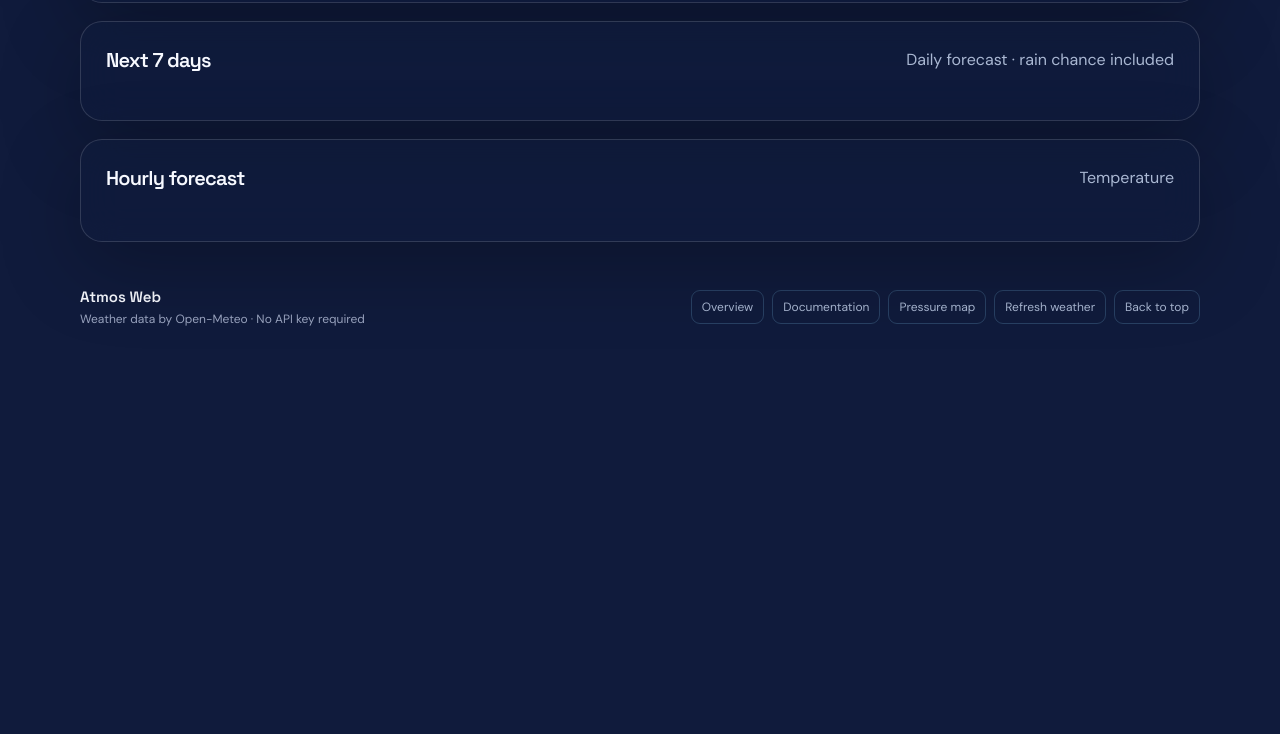
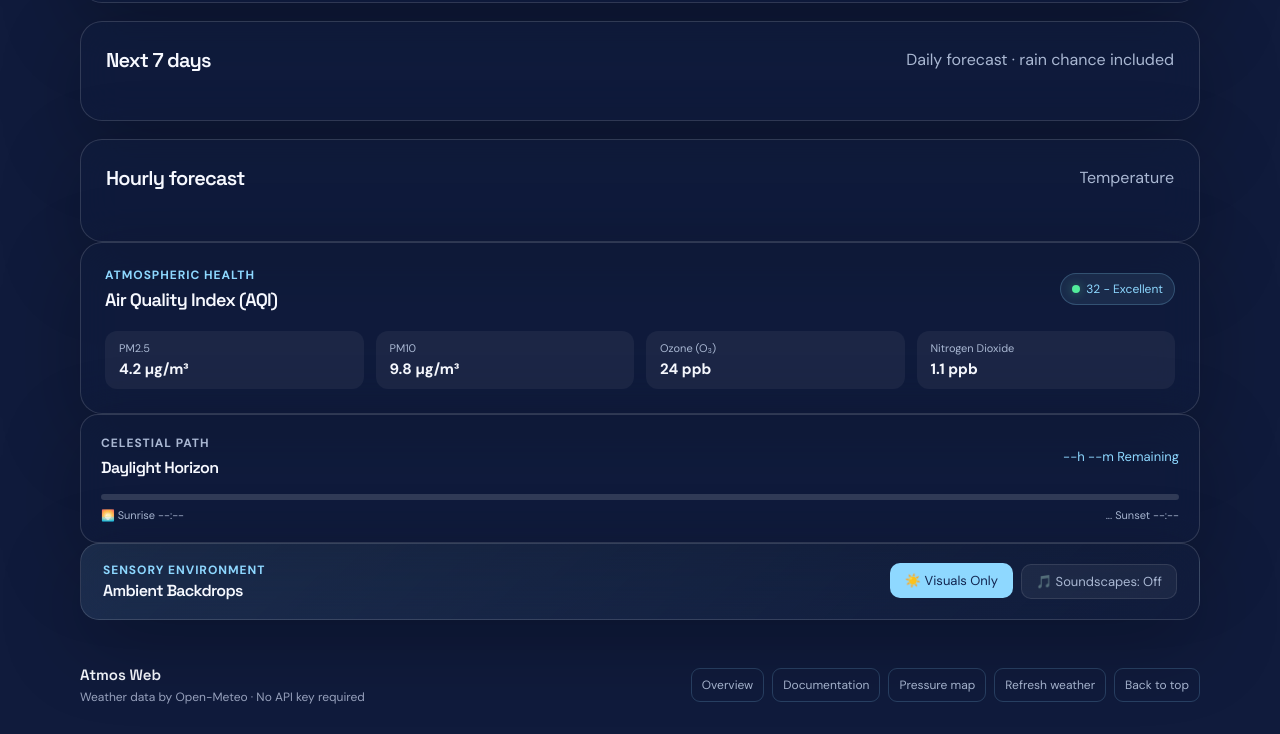
Before and after one commit to joshhowis2013-ctrl/atmos-web, a website: page index.html in a window 1280 px wide. Shown: the part 1560-2294 px from the top of the page. Before the commit the page ends 1916 px from the top, so only its background shows below. Drawn offline with Linux system fonts and the light colour scheme; no server answers.

Commit message:
new stuff

```diff
--- a/index.html
+++ b/index.html
@@ -132,6 +132,58 @@
         <div class="hourly-list" id="hourly-list"></div>
       </section>
     </section>
+
+
+<!-- Air Quality Index (AQI) Ecosystem -->
+<div class="glass-card aqi-card">
+  <div class="summary-heading">
+    <div>
+      <span class="summary-kicker">Atmospheric Health</span>
+      <h2>Air Quality Index (AQI)</h2>
+    </div>
+    <span class="summary-badge"><i class="status-indicator status-good"></i>32 - Excellent</span>
+  </div>
+  <div class="aqi-breakdown">
+    <div class="aqi-pill"><small>PM2.5</small><strong>4.2 µg/m³</strong></div>
+    <div class="aqi-pill"><small>PM10</small><strong>9.8 µg/m³</strong></div>
+    <div class="aqi-pill"><small>Ozone (O₃)</small><strong>24 ppb</strong></div>
+    <div class="aqi-pill"><small>Nitrogen Dioxide</small><strong>1.1 ppb</strong></div>
+  </div>
+</div>
+
+<div class="glass-card metric-card" style="grid-column: 1 / -1; min-height: auto; padding: 20px; display: block;">
+  <div style="display: flex; justify-content: space-between; align-items: center; margin-bottom: 12px;">
+    <div>
+      <span class="summary-kicker" style="margin: 0;">Celestial Path</span>
+      <h2 style="font-size: 16px; margin: 2px 0 0;">Daylight Horizon</h2>
+    </div>
+    <!-- ID Hook for your countdown time calculations -->
+    <span style="font-size: 13px; color: var(--accent);" id="countdownRemaining">--h --m Remaining</span>
+  </div>
+
+  <!-- Linear track for your relative percentage width manipulation -->
+  <div style="position: relative; height: 6px; background: var(--line); border-radius: 10px; margin: 16px 0 8px; overflow: hidden;">
+    <div id="daylightProgressBar" style="position: absolute; left: 0; top: 0; height: 100%; width: 0%; background: linear-gradient(90deg, var(--accent-strong), #ffd98a); border-radius: inherit; transition: width 0.5s ease;"></div>
+  </div>
+
+  <div style="display: flex; justify-content: space-between; font-size: 11px; color: var(--muted);">
+    <span id="sunriseTimeNode">🌅 Sunrise --:--</span>
+    <span id="sunsetTimeNode">... Sunset --:--</span>
+  </div>
+</div>
+
+
+<div class="glass-card ambient-controls">
+  <div>
+    <span class="summary-kicker" style="margin: 0;">Sensory Environment</span>
+    <h2 style="font-size: 16px; margin: 2px 0 0;">Ambient Backdrops</h2>
+  </div>
+  <div class="ambient-btn-group">
+    <button class="ambient-toggle active" onclick="setFX('clear')">☀️ Visuals Only</button>
+    <button class="ambient-toggle" onclick="toggleAudio(this)">🎵 Soundscapes: Off</button>
+  </div>
+</div>
+
 
     <footer class="app-footer">
       <div>
--- a/styles.css
+++ b/styles.css
@@ -248,3 +248,101 @@
   .forecast-day { min-width: 45px; }
   .warning-link { margin-left: 0; }
 }
+.aqi-card {
+  grid-column: 1 / -1;
+  padding: 24px;
+  border-radius: 22px;
+}
+.aqi-breakdown {
+  display: grid;
+  grid-template-columns: repeat(auto-fit, minmax(110px, 1fr));
+  gap: 12px;
+  margin-top: 16px;
+}
+.aqi-pill {
+  background: rgba(255, 255, 255, 0.05);
+  border-radius: 12px;
+  padding: 10px 14px;
+  display: flex;
+  flex-direction: column;
+  gap: 4px;
+}
+.aqi-pill small {
+  color: var(--muted);
+  font-size: 11px;
+}
+.aqi-pill strong {
+  font-size: 15px;
+}
+.status-indicator {
+  display: inline-block;
+  width: 8px;
+  height: 8px;
+  border-radius: 50%;
+  margin-right: 6px;
+}
+.status-good { background: #52ec9b; box-shadow: 0 0 10px rgba(82, 236, 155, 0.4); }
+.astro-card {
+  grid-column: span 1;
+  padding: 20px;
+  border-radius: 18px;
+}
+.astro-gauge {
+  position: relative;
+  height: 48px;
+  border-bottom: 2px dashed var(--line);
+  margin: 15px 0 8px;
+  overflow: hidden;
+}
+.astro-arc {
+  position: absolute;
+  width: 100%;
+  height: 100px;
+  top: 0;
+  left: 0;
+  border: 2px dashed var(--accent);
+  border-radius: 50%;
+}
+.astro-node {
+  position: absolute;
+  width: 10px;
+  height: 10px;
+  background: #ffd98a;
+  border-radius: 50%;
+  top: 20px;
+  left: 35%; /* Contextually adjust through JS */
+  box-shadow: 0 0 12px #ffd98a;
+}
+/* Ambient Control Hub */
+.ambient-controls {
+  grid-column: 1 / -1;
+  padding: 18px 22px;
+  border-radius: 19px;
+  display: flex;
+  align-items: center;
+  justify-content: space-between;
+  gap: 16px;
+  background: linear-gradient(135deg, rgba(142, 216, 255, 0.1) 0%, var(--card) 100%);
+}
+.ambient-btn-group {
+  display: flex;
+  gap: 8px;
+}
+.ambient-toggle {
+  border: 1px solid rgba(255, 255, 255, 0.1);
+  background: rgba(255, 255, 255, 0.05);
+  color: var(--muted);
+  border-radius: 10px;
+  padding: 8px 14px;
+  font-size: 13px;
+  display: flex;
+  align-items: center;
+  gap: 6px;
+  transition: all 0.2s ease;
+}
+.ambient-toggle:hover, .ambient-toggle.active {
+  background: var(--accent);
+  color: #122550;
+  border-color: transparent;
+  transform: translateY(-1px);
+}
```
